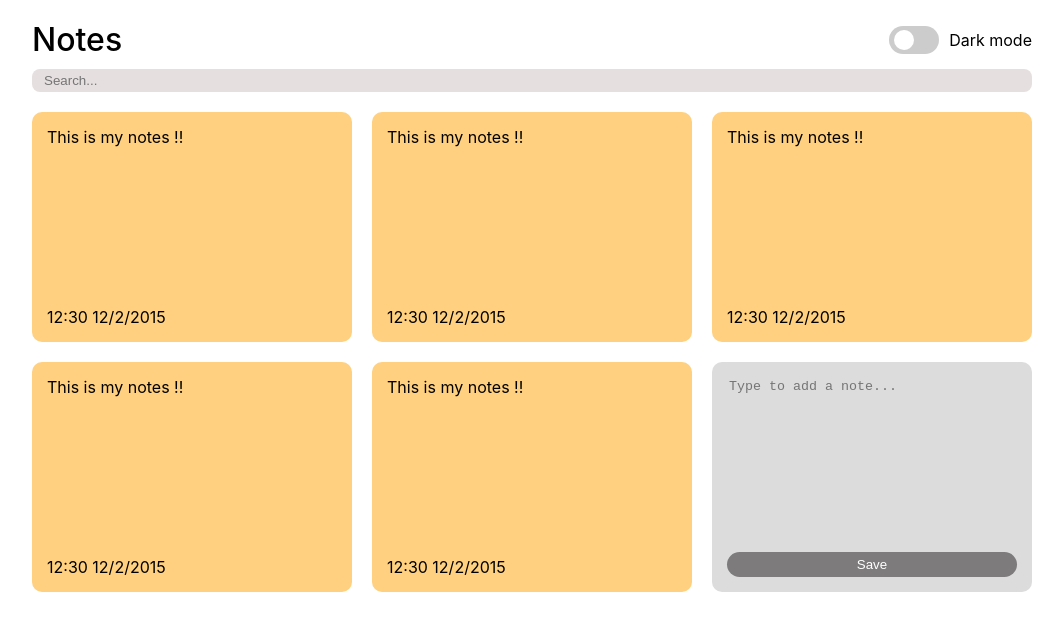
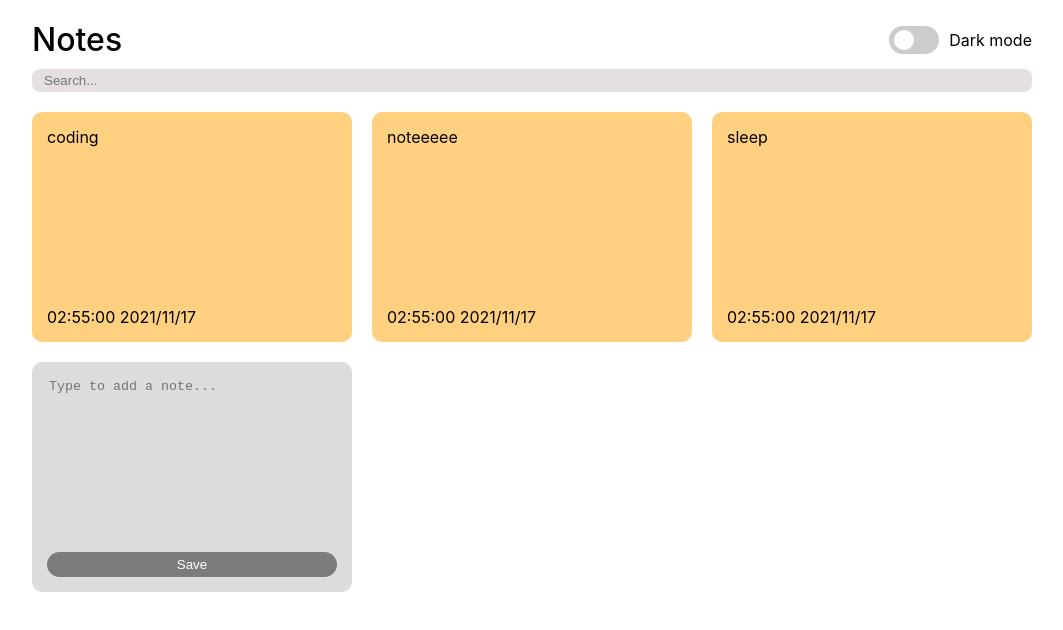
Before and after one commit to phongvanngo/wds-training-wds-notes-app, a React (Create React App) app: page / in a window 1280 px wide. Shown: the top 630 px of the page, without its empty margins (108-1171 px from the left). Built offline with nearby package versions, Linux system fonts and the light colour scheme; the HTML template or start-up script is replaced by a standard one.

Commit message:
add new Note, form, useRef, arrow function, object destructuring

```diff
--- a/src/App.css
+++ b/src/App.css
@@ -133,6 +133,7 @@ input:checked + .slider:before {
 
 .note-item-container .content {
   flex: 1;
+  white-space: pre-line;
 }
 
 .note-item-container .note-footer {
--- a/src/App.js
+++ b/src/App.js
@@ -2,13 +2,40 @@ import "./App.css";
 import NoteCard from "./components/NoteCard";
 import Header from "./components/Header";
 import SearchBar from "./components/SearchBar";
+import { useState } from "react";
+
+const data = [
+  {
+    id: 1,
+    content: "coding",
+    createdAt: new Date(),
+  },
+  {
+    id: 2,
+    content: "noteeeee",
+    createdAt: new Date(),
+  },
+  {
+    id: 3,
+    content: "sleep",
+    createdAt: new Date(),
+  },
+];
 
 function App() {
+  const [notes, setNotes] = useState(data);
+
+  const addNewNote = (note) => {
+    let new_notes = [...notes];
+    new_notes.push(note);
+    setNotes(new_notes);
+  };
+
   return (
     <div className="App">
       <Header />
       <SearchBar />
-      <NoteCard />
+      <NoteCard notes={notes} addNewNote={addNewNote} />
     </div>
   );
 }
--- a/src/components/NoteCard/CardForm.jsx
+++ b/src/components/NoteCard/CardForm.jsx
@@ -1,18 +1,34 @@
-import React from "react";
+import React, { useRef } from "react";
 
-export default function CardForm() {
+export default function CardForm({ addNewNote }) {
+  const handleAddNewNote = () => {
+    const content = noteRef.current.value;
+    const createdAt = Date.now();
+    const new_note = { content: content, createdAt: createdAt };
+    addNewNote(new_note);
+  };
+  const noteRef = useRef(null);
   return (
-    <div>
+    <form
+      id="form_add_new_note"
+      onSubmit={(e) => {
+        e.preventDefault();
+        handleAddNewNote();
+      }}
+    >
       <div className="note-item-container new">
         <div className="content">
           <textarea
             rows="8"
             cols="10"
             placeholder="Type to add a note..."
+            ref={noteRef}
           ></textarea>
         </div>
-        <button className="save-btn">Save</button>
+        <button type="submit" form="form_add_new_note" className="save-btn">
+          Save
+        </button>
       </div>
-    </div>
+    </form>
   );
 }
--- a/src/components/NoteCard/CardItem.jsx
+++ b/src/components/NoteCard/CardItem.jsx
@@ -1,11 +1,14 @@
 import React from "react";
+import { FormatDateTime } from "../../utils";
 
-export default function CardItem() {
+export default function CardItem(props) {
+  const { content, createdAt } = props;
+  console.log(props);
   return (
     <div className="note-item-container">
-      <div className="content">This is my notes !!</div>
+      <div className="content">{content}</div>
       <div className="note-footer">
-        <span className="time">12:30 12/2/2015</span>
+        <span className="time">{FormatDateTime(createdAt)}</span>
         <div className="utilities">
           <div>
             <i className="bx bxs-edit"></i>
--- a/src/components/NoteCard/CardList.jsx
+++ b/src/components/NoteCard/CardList.jsx
@@ -1,14 +1,15 @@
 import React from "react";
 import CardItem from "./CardItem";
 
-export default function CardList() {
+export default function CardList(props) {
+  const notes = props.notes;
+
   return (
     <>
-      <CardItem />
-      <CardItem />
-      <CardItem />
-      <CardItem />
-      <CardItem />
+      {notes.map((note) => {
+        const { id, content, createdAt } = note;
+        return <CardItem key={id} content={content} createdAt={createdAt} />;
+      })}
     </>
   );
 }
--- a/src/components/NoteCard/index.jsx
+++ b/src/components/NoteCard/index.jsx
@@ -2,12 +2,14 @@ import React from "react";
 import CardForm from "./CardForm";
 import CardList from "./CardList";
 
-export default function NoteCard() {
+export default function NoteCard(props) {
+  const { notes, addNewNote } = props;
+
   return (
     <div>
       <div className="notes-container">
-        <CardList />
-        <CardForm />
+        <CardList notes={notes} />
+        <CardForm addNewNote={addNewNote} />
       </div>
     </div>
   );
--- /dev/null
+++ b/src/utils/index.js
@@ -0,0 +1,16 @@
+export function FormatDateTime(t) {
+  let time = new Date(t);
+  let dateString =
+    ("0" + time.getHours()).slice(-2) +
+    ":" +
+    ("0" + time.getMinutes()).slice(-2) +
+    ":" +
+    ("0" + time.getSeconds()).slice(-2) +
+    " " +
+    time.getUTCFullYear() +
+    "/" +
+    ("0" + (time.getUTCMonth() + 1)).slice(-2) +
+    "/" +
+    ("0" + time.getUTCDate()).slice(-2);
+  return dateString;
+}
```
